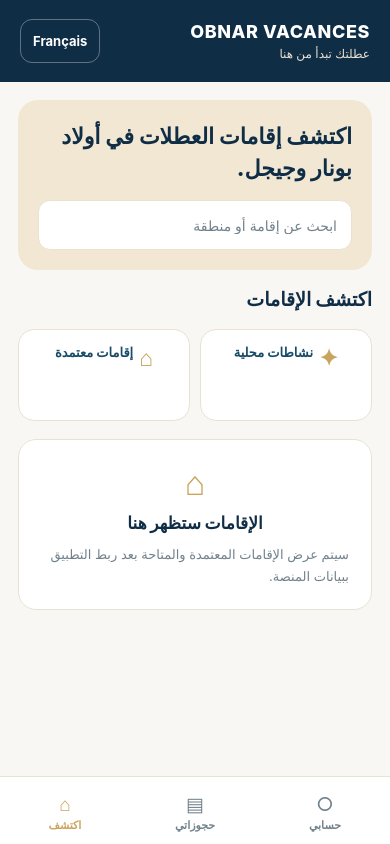
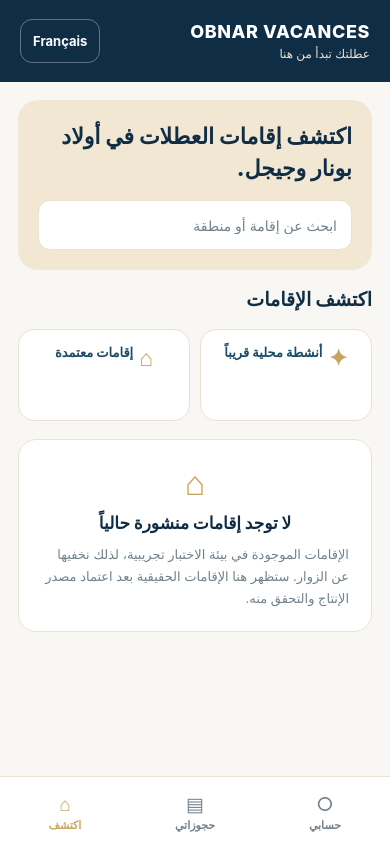
Before and after one commit to Sisstou/obnar_vacances, a React Native app in the folder mobile/: screen / in a window 390 px wide. Built offline with nearby package versions, Linux system fonts and the light colour scheme; no server answers.

Commit message:
Clarify hidden staging listings in mobile discovery

```diff
--- a/mobile/App.tsx
+++ b/mobile/App.tsx
@@ -63,9 +63,10 @@ const copy = {
     tagline: 'عطلتك تبدأ من هنا',
     intro: 'اكتشف إقامات العطلات في أولاد بونار وجيجل.',
     search: 'ابحث عن إقامة أو منطقة',
+    searchPending: 'البحث المباشر غير متاح بعد. لن نعرض بيانات الإقامات التجريبية على أنها عروض حقيقية.',
     categories: 'اكتشف الإقامات',
-    emptyTitle: 'الإقامات ستظهر هنا',
-    emptyBody: 'سيتم عرض الإقامات المعتمدة والمتاحة بعد ربط التطبيق ببيانات المنصة.',
+    emptyTitle: 'لا توجد إقامات منشورة حالياً',
+    emptyBody: 'الإقامات الموجودة في بيئة الاختبار تجريبية، لذلك نخفيها عن الزوار. ستظهر هنا الإقامات الحقيقية بعد اعتماد مصدر الإنتاج والتحقق منه.',
     discover: 'اكتشف',
     bookings: 'حجوزاتي',
     account: 'حسابي',
@@ -85,16 +86,17 @@ const copy = {
     loading: 'يرجى الانتظار...',
     language: 'Français',
     stay: 'إقامات معتمدة',
-    activities: 'نشاطات محلية',
+    activities: 'أنشطة محلية قريباً',
     secure: 'تصفح آمن وبسيط',
   },
   fr: {
     tagline: 'Vos vacances commencent ici',
     intro: 'Découvrez les séjours à Ouled Bounar et dans la wilaya de Jijel.',
     search: 'Rechercher un logement ou une zone',
+    searchPending: 'La recherche en direct n’est pas encore disponible. Les données de test ne seront pas présentées comme de vraies offres.',
     categories: 'Découvrir les séjours',
-    emptyTitle: 'Les logements apparaîtront ici',
-    emptyBody: 'Les logements approuvés et disponibles seront affichés après la connexion aux données de la plateforme.',
+    emptyTitle: 'Aucun logement publié pour le moment',
+    emptyBody: 'Les logements présents dans l’environnement de test sont fictifs et restent masqués aux visiteurs. Les véritables offres apparaîtront ici après validation d’une source de production.',
     discover: 'Découvrir',
     bookings: 'Mes réservations',
     account: 'Mon compte',
@@ -114,7 +116,7 @@ const copy = {
     loading: 'Veuillez patienter...',
     language: 'العربية',
     stay: 'Logements approuvés',
-    activities: 'Activités locales',
+    activities: 'Activités locales bientôt',
     secure: 'Simple et sécurisé',
   },
 } as const;
@@ -223,7 +225,11 @@ export default function App() {
               onChangeText={setSearch}
               style={[styles.search, rtl && styles.textRight]}
               textAlign={rtl ? 'right' : 'left'}
+              returnKeyType="search"
             />
+            {!!search.trim() && (
+              <Text style={[styles.searchNote, rtl && styles.textRight]}>{t.searchPending}</Text>
+            )}
           </View>
           <Text style={[styles.sectionTitle, rtl && styles.textRight]}>{t.categories}</Text>
           <View style={styles.featureRow}>
@@ -372,6 +378,7 @@ const styles = StyleSheet.create({
   heroTitle: { color: COLORS.navy, fontSize: 22, fontWeight: '800', lineHeight: 32 },
   textRight: { textAlign: 'right', writingDirection: 'rtl' },
   search: { minHeight: 50, backgroundColor: COLORS.white, borderRadius: 12, paddingHorizontal: 14, color: COLORS.ink, borderWidth: 1, borderColor: COLORS.line },
+  searchNote: { color: COLORS.muted, fontSize: 12, lineHeight: 19 },
   sectionTitle: { color: COLORS.navy, fontSize: 19, fontWeight: '800' },
   featureRow: { flexDirection: 'row', gap: 10 },
   feature: { flex: 1, minHeight: 92, padding: 14, backgroundColor: COLORS.white, borderRadius: 16, borderWidth: 1, borderColor: COLORS.line, justifyContent: 'center', gap: 6 },
```
